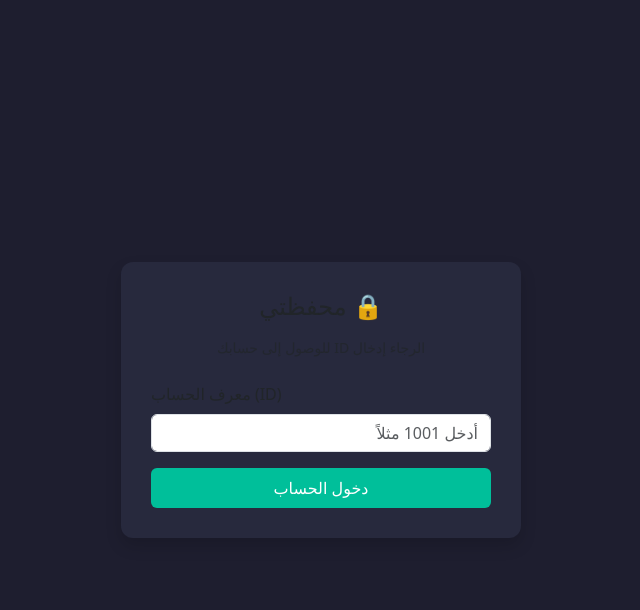
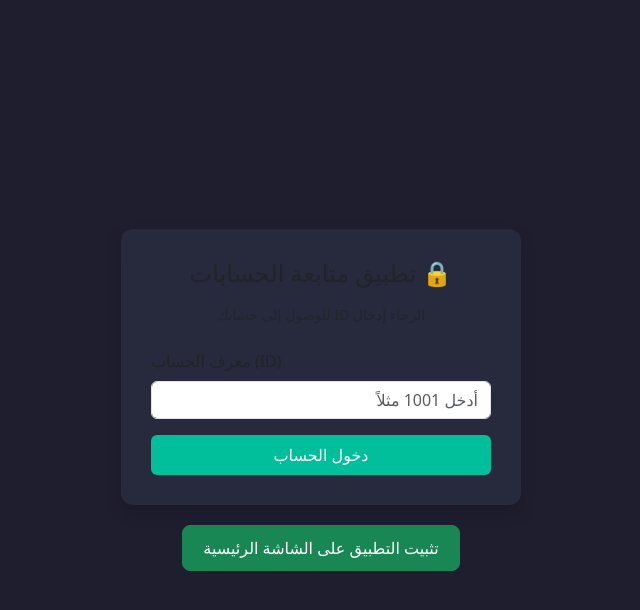
Before and after one commit to qazwsxedcmmm420-alt/fast-project, a Flask app: page /login in a window 1280 px wide. Shown: the top 610 px of the page, without its empty margins (319-959 px from the left). Run offline with Flask 3, Linux system fonts and the light colour scheme.

Commit message:
Update login.html with always-visible test install button

```diff
--- a/templates/login.html
+++ b/templates/login.html
@@ -2,7 +2,7 @@
 <html lang="ar" dir="rtl">
 <head>
     <meta charset="UTF-8">
-    <title>محفظتي - تسجيل الدخول</title>
+    <title>تطبيق متابعة الحسابات - تسجيل الدخول</title>
     <link href="https://cdn.jsdelivr.net/npm/bootstrap@5.3.0/dist/css/bootstrap.min.css" rel="stylesheet">
     <style>
         body { background-color: #1e1e2f; color: #fff; display: flex; align-items: center; justify-content: center; height: 100vh; flex-direction: column; }
@@ -13,7 +13,7 @@
 </head>
 <body>
     <div class="card shadow text-center">
-        <h4 class="mb-3">🔒 محفظتي</h4>
+        <h4 class="mb-3">🔒 تطبيق متابعة الحسابات</h4>
         <p class="text-muted small mb-4">الرجاء إدخال ID للوصول إلى حسابك</p>
 
         {% if error %}
@@ -29,46 +29,46 @@
         </form>
     </div>
 
-    <!-- زر التثبيت الذي يظهر في المتصفح فقط ويختفي بعد التثبيت -->
-    <div id="installContainer" style="display: none; text-align: center; margin-top: 20px;">
+    <!-- زر التثبيت الظاهر دائماً للتجربة -->
+    <div id="installContainer" style="text-align: center; margin-top: 20px;">
         <button id="installBtn" class="btn btn-success" style="padding: 10px 20px; border-radius: 8px;">تثبيت التطبيق على الشاشة الرئيسية</button>
     </div>
 
     <script>
-        // 1. تسجيل الـ Service Worker لكي يعمل التطبيق كـ PWA
+        // تسجيل الـ Service Worker
         if ('serviceWorker' in navigator) {
             window.addEventListener('load', () => {
-                navigator.serviceWorker.register("{{ url_for('static', filename='sw.js') }}")
-                    .then(() => console.log('Service Worker Registered'))
-                    .catch((err) => console.log('Service Worker Failed', err));
+                navigator.serviceWorker.register("{{ url_for('static', filename='sw.js') }}");
             });
         }
 
-        // 2. إدارة ظهور واختفاء زر التثبيت
         let deferredPrompt;
         const installContainer = document.getElementById('installContainer');
         const installBtn = document.getElementById('installBtn');
 
-        const isStandalone = window.matchMedia('(display-mode: standalone)').matches || window.navigator.standalone;
-
-        if (!isStandalone) {
+        // التقاط حدث التثبيت من المتصفح
         window.addEventListener('beforeinstallprompt', (e) => {
             e.preventDefault();
             deferredPrompt = e;
-                // إظهار زر التثبيت للمستخدم في المتصفح
-                installContainer.style.display = 'block';
         });
 
+        // عند الضغط على زر التثبيت
         installBtn.addEventListener('click', async () => {
             if (deferredPrompt) {
                 deferredPrompt.prompt();
                 const { outcome } = await deferredPrompt.userChoice;
-                    deferredPrompt = null;
+                if (outcome === 'accepted') {
                     installContainer.style.display = 'none';
                 }
+                deferredPrompt = null;
+            } else {
+                // تذكير في حال لم يطلق المتصفح الحدث البرمجي بعد
+                alert("للتثبيت اليدوي: اضغط على النقاط الثلاث أعلى المتصفح ثم اختر 'الإضافة إلى الشاشة الرئيسية' أو 'تثبيت التطبيق'.");
+            }
         });
-        } else {
-            // إخفاء الزر تماماً إذا كان التطبيق مثبتاً ومفتوحاً من الشاشة الرئيسية
+
+        // إخفاء الزر تلقائياً إذا كان التطبيق مفتوحاً من الشاشة الرئيسية (Standalone)
+        if (window.matchMedia('(display-mode: standalone)').matches || window.navigator.standalone) {
             installContainer.style.display = 'none';
         }
     </script>
```
Lines whose indentation alone changed are shown as unchanged.
